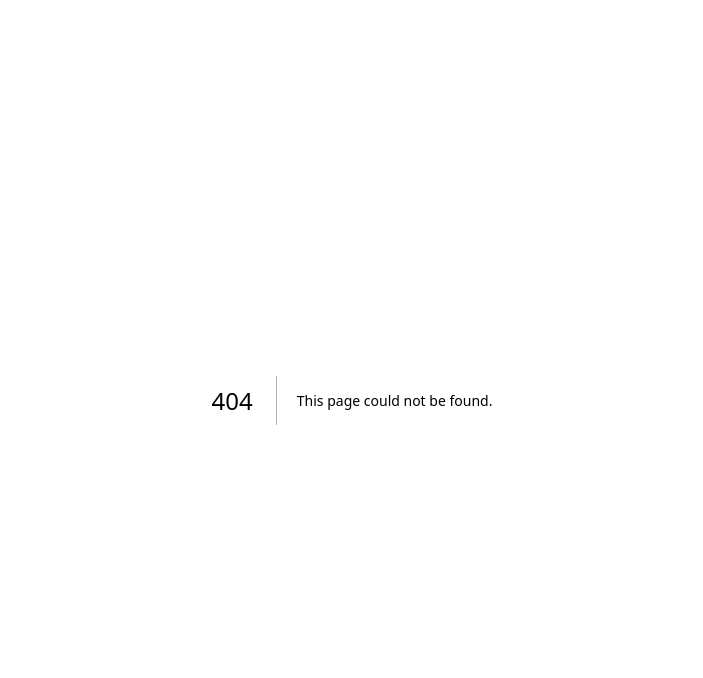
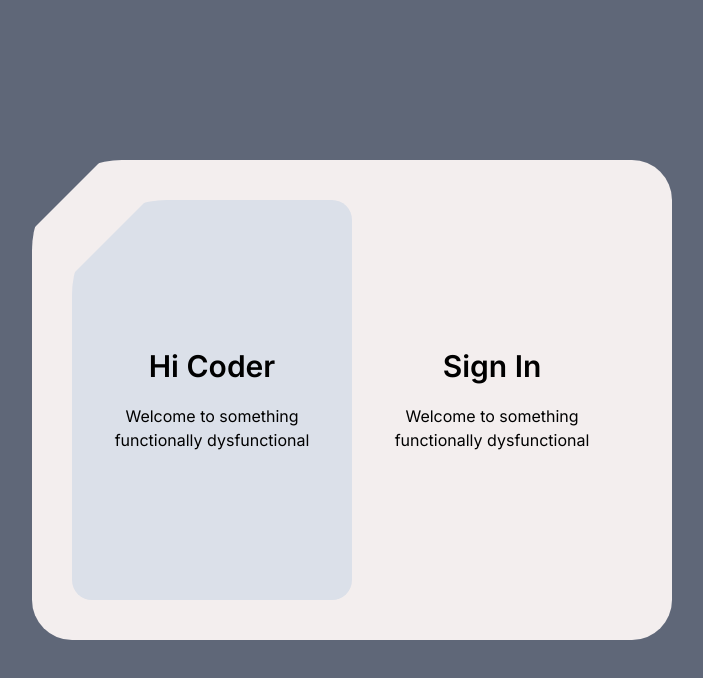
Before and after one commit to Rnbsov/hackathon-app, a Next.js app in the folder frontend/: page /auth/login in a window 1280 px wide. Before the commit this address had no page. Shown: the top 678 px of the page, without its empty margins (288-991 px from the left). Built offline with nearby package versions, Linux system fonts and the light colour scheme.

Commit message:
created sign in form 🎉🎉

```diff
--- /dev/null
+++ b/frontend/src/app/auth/login/page.tsx
@@ -0,0 +1,10 @@
+import Login from '@/components/login/Login'
+import React from 'react'
+
+type Props = {}
+
+export default function page({}: Props) {
+  return (
+     <Login/>
+  )
+}
--- /dev/null
+++ b/frontend/src/app/auth/signup/page.tsx
@@ -0,0 +1,9 @@
+import React from 'react'
+
+type Props = {}
+
+export default function page({}: Props) {
+  return (
+    <div>page</div>
+  )
+}
--- /dev/null
+++ b/frontend/src/components/login/Card.tsx
@@ -0,0 +1,34 @@
+import React from 'react'
+
+import LeftContainer from './LeftContainer'
+import RightContainer from './RightContainer'
+import styles from './login.module.css'
+
+type Props = {}
+
+// TODO: 1.Animated Form Elements: Add animations to the form elements. For example, when a user successfully completes a field, have a small celebratory animation like confetti or a thumbs-up.
+
+// TODO: 2.Randomized Field Labels: Occasionally change the labels of the fields to something silly or random, but make sure the correct field is still indicated. For instance, “Email” could become “Magical Communication Address.”
+
+// TODO: 3.Whimsical Error Messages: Instead of standard error messages, use humorous or playful messages. For example, “Oops, looks like you forgot to enter a password! Did your cat walk on your keyboard?”
+
+// TODO: 4.A checkbox that unchecks itself randomly, requiring multiple attempts to submit the form or that appears and disappears immediately.
+
+// TODO: 5.Unexpected Sounds or Visuals: Integrate unexpected sound effects or visual changes when users interact with the form. For example, a funny sound effect when clicking a button or a visual change when a field is correctly filled.
+
+// TODO: 6.A progress bar that goes back and forth as the user fills out the form or the width increases and the progress doesn't increase.
+
+// TODO: 7.A "show password" feature that replaces the password with emojis.
+
+// TODO: 8.A deliberately slow-loading form with a fake "turbo mode" button that doesn't actually do anything.
+
+// TODO: 9.Form submission button that becomes transparent when the mouse hovers over it and another button somewhere else shows but the actual button is still in the normal position.
+
+export default function Card({}: Props) {
+  return (
+    <section className={`${styles['card--container']} p-10`}>
+      <RightContainer />
+      <LeftContainer />
+    </section>
+  )
+}
--- /dev/null
+++ b/frontend/src/components/login/LeftContainer.tsx
@@ -0,0 +1,14 @@
+import React from 'react'
+
+import styles from './login.module.css'
+
+type Props = {}
+
+export default function LeftContainer({}: Props) {
+  return (
+    <div className={styles['left--container']}>
+      <h1 className='text-3xl text-center font-semibold'>Sign In</h1>
+      <p className='text-center'>Welcome to something functionally dysfunctional</p>
+    </div>
+  )
+}
--- /dev/null
+++ b/frontend/src/components/login/Login.tsx
@@ -0,0 +1,13 @@
+'use client'
+
+import React from 'react'
+import styles from './login.module.css'
+import Card from './Card'
+
+type Props = {}
+
+export default function Login({}: Props) {
+  return (
+    <main className={styles['login--container']}><Card/></main>
+  )
+}
--- /dev/null
+++ b/frontend/src/components/login/RightContainer.tsx
@@ -0,0 +1,14 @@
+import React from 'react'
+
+import styles from './login.module.css'
+
+type Props = {}
+
+export default function RightContainer({}: Props) {
+  return (
+    <div className={styles['right--container']}>
+      <h1 className='text-3xl text-center font-semibold'>Hi Coder</h1>
+      <p className='text-center'>Welcome to something functionally dysfunctional</p>
+    </div>
+  )
+}
--- /dev/null
+++ b/frontend/src/components/login/login.module.css
@@ -0,0 +1,66 @@
+.login--container {
+  background: #5f6778;
+
+  height: 100vh;
+  justify-content: center;
+  align-content: center;
+}
+
+.card--container {
+  margin: auto;
+  max-width: 50%;
+  height: 60%;
+
+  background-color: #f3eeee;
+  border-radius: 40px;
+  border-top-left-radius: 90px;
+  position: relative;
+
+  display: flex;
+}
+
+.card--container:before {
+  border-top: 70px solid #5f6778;
+  border-right: 70px solid transparent;
+}
+
+.card--container:before,
+.right--container:before {
+  content: '';
+  position: absolute;
+  top: 0;
+  left: 0;
+
+  width: 0;
+}
+
+.right--container {
+  width: 50%;
+  height: 100%;
+  background-color: #dbe0e9;
+  border-radius: 20px;
+  border-top-left-radius: 95px;
+  position: relative;
+}
+
+.left--container {
+  width: 50%;
+  height: 100%;
+}
+
+.right--container::before {
+  border-top: 75px solid #f3eeee;
+  border-right: 75px solid transparent;
+}
+
+.right--container,
+.left--container {
+  display: flex;
+  justify-content: center;
+  align-content: center;
+
+  flex-direction: column;
+  gap: 1.2rem;
+
+  padding-inline: 2.4rem;
+}
```
